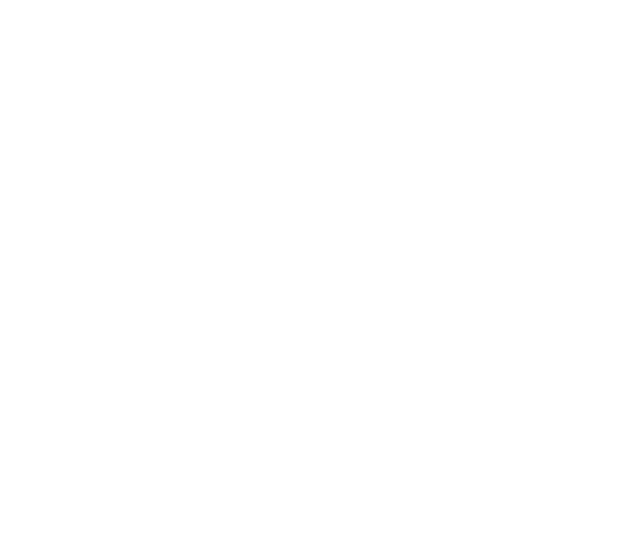
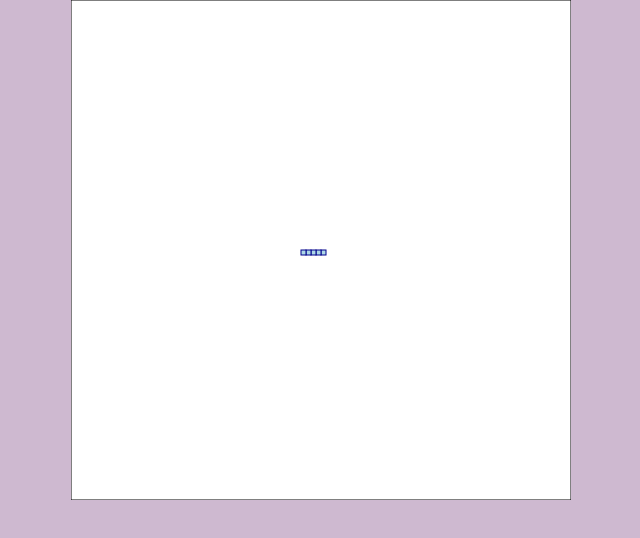
Before and after one commit to st34k/ye-boring-old-js-snake, a website with bundled scripts: page snake.html in a window 1280 px wide. Shown: the whole page, without its empty margins (319-959 px from the left). Built offline with nearby package versions, Linux system fonts and the light colour scheme.

Commit message:
created basic board and snake

```diff
--- /dev/null
+++ b/settings.js
@@ -0,0 +1,14 @@
+export const SETTINGS = {
+  BOARD: {
+    width: 500,
+    height: 500,
+    fillColor: 'white',
+    borderColor: 'black'
+  },
+  SNAKE: {
+    fillColor: 'lightblue',
+    outlineColor: 'darkblue',
+    size: 5,
+    pixelSize: 5
+  }
+}
--- a/snake.css
+++ b/snake.css
@@ -2,13 +2,24 @@
 
 @import url("reset_styles.css");
 
+:root {
+	font-size: 100%;
+	background-color: hsla(294, 20%, 77%, 1);
+}
+
+h1 {
+	font-size: 5rem;
+	text-align: center;
+	padding: 0.2rem 0;
+}
+
 div#main_container {
-	width: 90%;
+	width: 100%;
 	display: flex;
 	justify-content: center;
 	align-content: center;
 }
 
 canvas#game_canvas {
-
+	background-color: hsl(206, 20%, 77%);
 }
--- a/snake.html
+++ b/snake.html
@@ -5,13 +5,14 @@
 		<title>Snake</title>
 		<meta charset="utf-8" />
 		<link rel="stylesheet" href="snake.css" />
-		<script src="snake.js" />
+		<link rel="shortcut icon" href="#" />
 	</head>
 
 	<body>
 		<div id="main_container">
-			<canvas id="game_canvas" width="500" height="500"></canvas>
+			<canvas id="gameCanvas" width="500" height="500"></canvas>
 		</div>
+		<script type="module" src="snake.js"></script>
 	</body>
 
 </html>
--- a/snake.js
+++ b/snake.js
@@ -0,0 +1,37 @@
+import { SETTINGS } from './settings.js';
+
+const { BOARD, SNAKE } = SETTINGS
+
+const snakeBoard = document.getElementById('gameCanvas')
+const snakeCtx = snakeBoard.getContext('2d')
+
+snakeBoard.width = BOARD.width
+snakeBoard.height = BOARD.height
+
+// draw the board
+function prepareBoard() {
+  snakeCtx.fillStyle = BOARD.fillColor
+  snakeCtx.strokeStyle = BOARD.borderColor
+
+  snakeCtx.fillRect(0, 0, snakeBoard.width, snakeBoard.height)
+  snakeCtx.strokeRect(0, 0, snakeBoard.width, snakeBoard.height)
+}
+
+
+function drawSnake() {
+  let x = BOARD.width / 2
+  const y = BOARD.height / 2
+  const { pixelSize } = SNAKE
+
+  snakeCtx.fillStyle = SNAKE.fillColor
+  snakeCtx.strokeStyle = SNAKE.outlineColor
+
+  for (let i = 0; i < SNAKE.size; i++) {
+    snakeCtx.fillRect(x, y, pixelSize, pixelSize)
+    snakeCtx.strokeRect(x, y, pixelSize, pixelSize)
+    x -= pixelSize
+  }
+}
+
+prepareBoard()
+drawSnake()
```
Also changed, not shown: package.json (added, +13 -0 lines), 1 other file.
